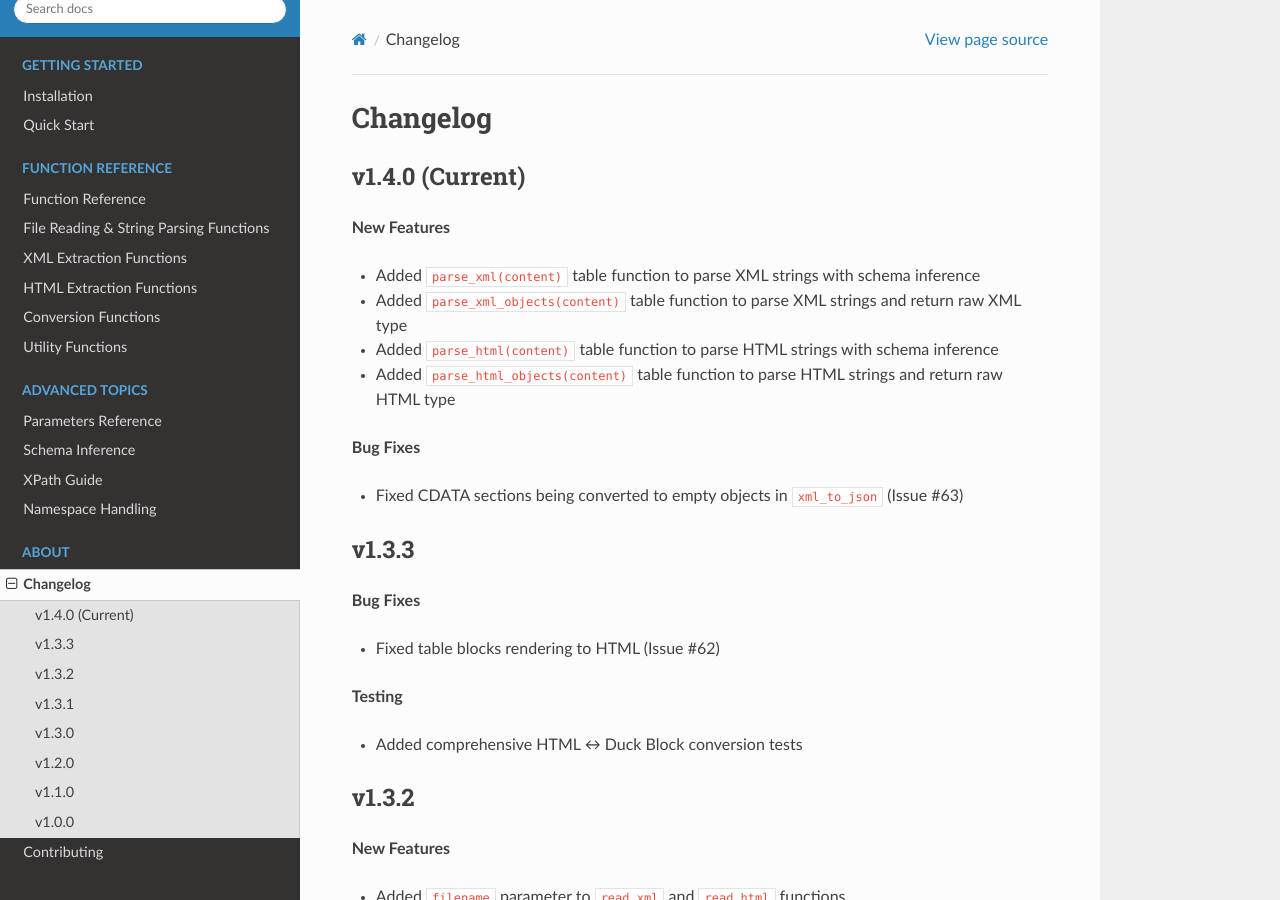
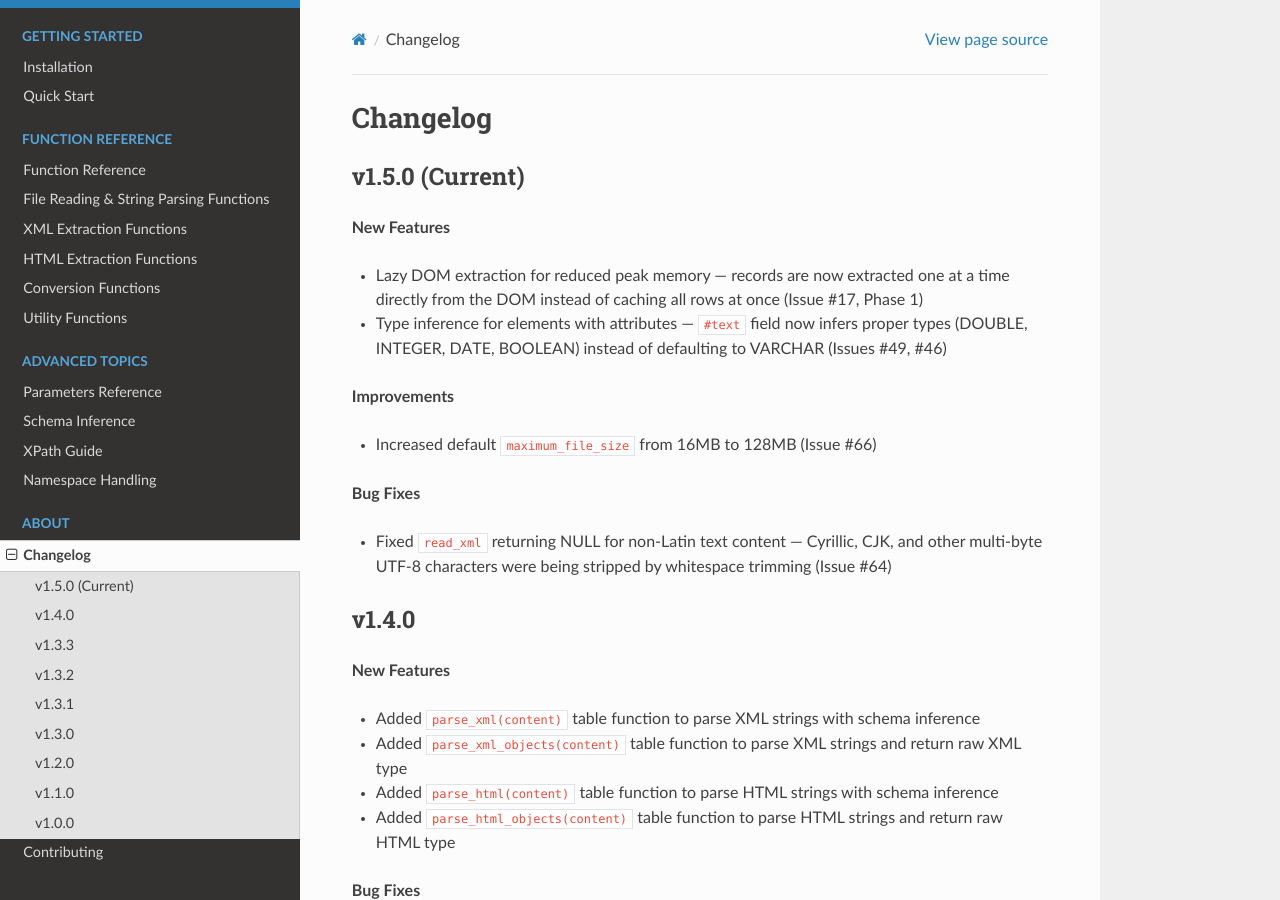
Before and after one commit to teaguesterling/duckdb_webbed, a Sphinx documentation site: the page built from docs/changelog.rst, in a window 1280 px wide and 900 px high. Built offline with Sphinx 7.4.7 and the Read the Docs theme 3.1.0, drawn with Linux system fonts in a browser that asks for light colours.

Commit message:
Update changelog for v1.5.0
Co-Authored-By: Claude Opus 4.6 (1M context) <noreply@anthropic.com>

```diff
--- a/docs/changelog.rst
+++ b/docs/changelog.rst
@@ -1,8 +1,27 @@
 Changelog
 =========
 
-v1.4.0 (Current)
-----------------
+v1.5.0 (Current)
+-----------------
+
+**New Features**
+
+- Lazy DOM extraction for reduced peak memory — records are now extracted one at a time
+  directly from the DOM instead of caching all rows at once (Issue #17, Phase 1)
+- Type inference for elements with attributes — ``#text`` field now infers proper types
+  (DOUBLE, INTEGER, DATE, BOOLEAN) instead of defaulting to VARCHAR (Issues #49, #46)
+
+**Improvements**
+
+- Increased default ``maximum_file_size`` from 16MB to 128MB (Issue #66)
+
+**Bug Fixes**
+
+- Fixed ``read_xml`` returning NULL for non-Latin text content — Cyrillic, CJK, and other
+  multi-byte UTF-8 characters were being stripped by whitespace trimming (Issue #64)
+
+v1.4.0
+------
 
 **New Features**
 
```
